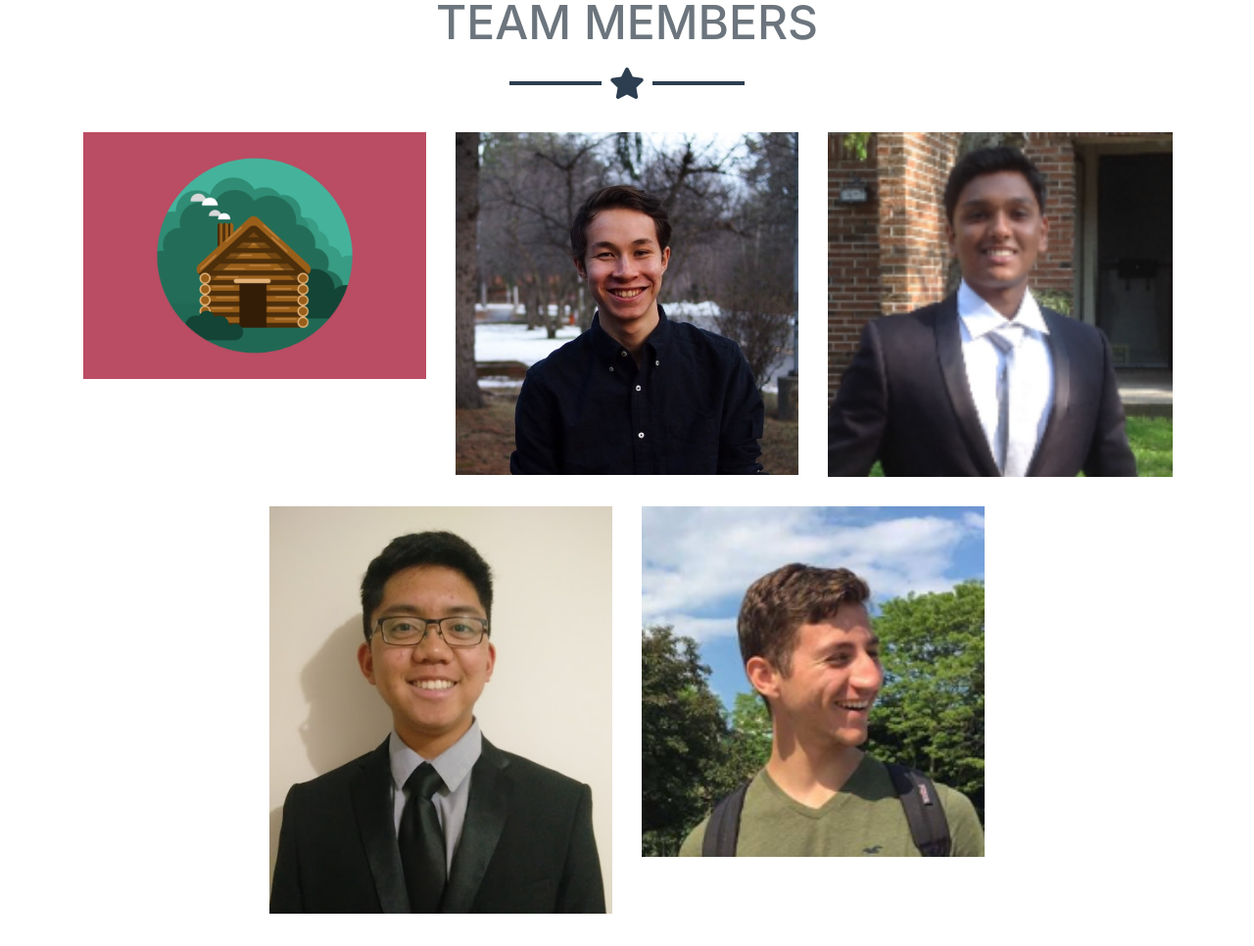
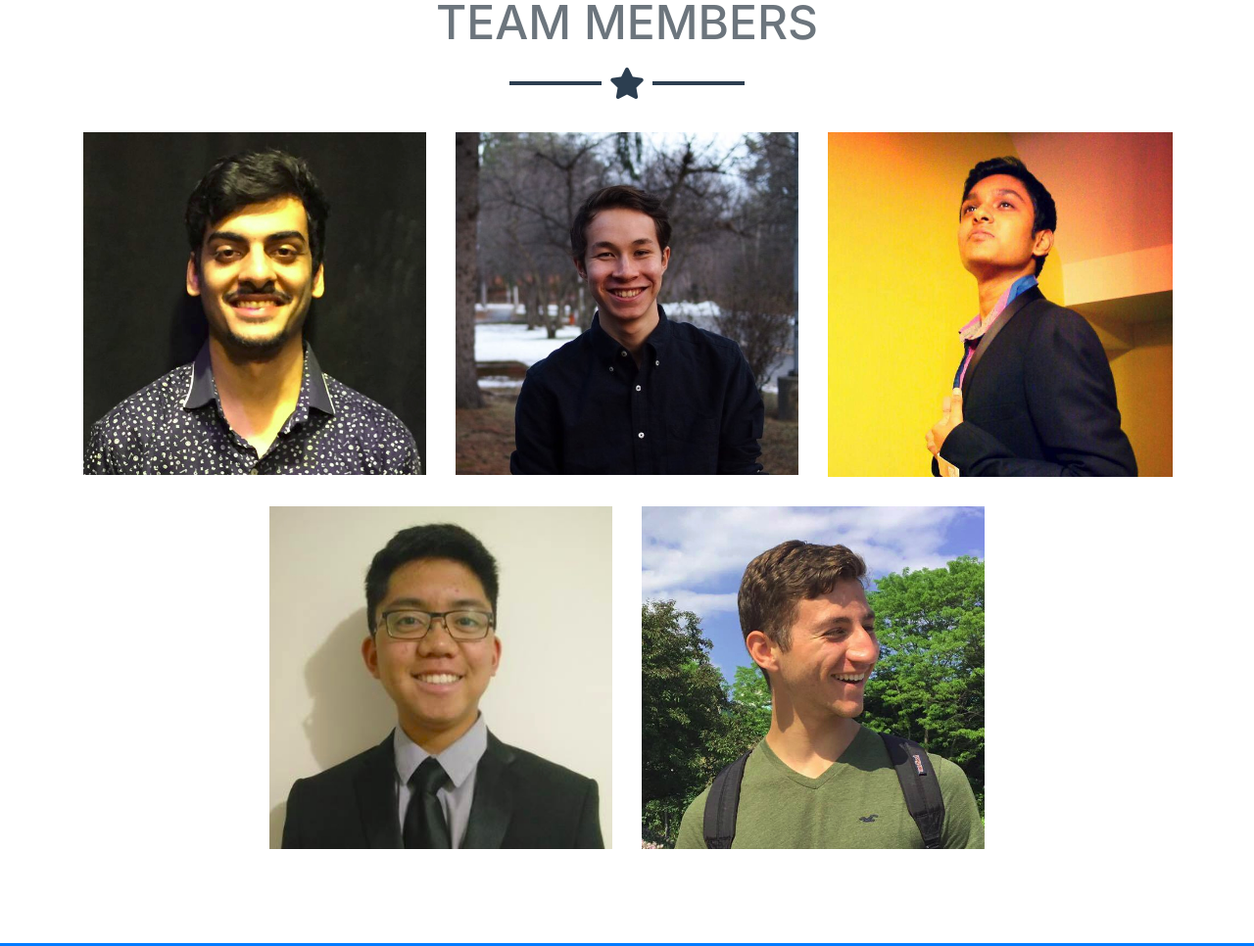
Before and after one commit to datrueonejay/ReportsWorkbench, a website with bundled scripts: page docs/index.html in a window 1280 px wide. Shown: the part 973-1939 px from the top of the page at 98% size. Built offline with nearby package versions, Linux system fonts and the light colour scheme.

Commit message:
Update team photos, add team agreement, remove unnecessary files

```diff
--- a/docs/index.html
+++ b/docs/index.html
@@ -81,7 +81,7 @@
                   <i class="fas fa-search-plus fa-3x"></i>
                 </div>
               </div>
-              <img class="img-fluid portfolio-image" src="img/portfolio/cabin.png" alt="">
+              <img class="img-fluid portfolio-image" src="img/member/rishabh.jpg" alt="">
             </a>
           </div>
           <div class="col-md-6 col-lg-4">
@@ -101,7 +101,7 @@
                   <i class="fas fa-search-plus fa-3x"></i>
                 </div>
               </div>
-              <img class="img-responsive portfolio-image" src="img/member/balaji.png" alt="">
+              <img class="img-responsive portfolio-image" src="img/member/balaji.jpg" alt="">
             </a>
           </div>
           <div class="col-md-6 col-lg-4 offset-lg-2">
@@ -111,7 +111,7 @@
                   <i class="fas fa-search-plus fa-3x"></i>
                 </div>
               </div>
-              <img class="img-fluid portfolio-image" src="img/member/jayden.png" alt="">
+              <img class="img-fluid portfolio-image" src="img/member/jayden.jpg" alt="">
             </a>
           </div>
           <div class="col-md-6 col-lg-4">
@@ -121,7 +121,7 @@
                   <i class="fas fa-search-plus fa-3x"></i>
                 </div>
               </div>
-              <img class="img-fluid portfolio-image" src="img/member/edgar.png" alt="">
+              <img class="img-fluid portfolio-image" src="img/member/edgar.jpg" alt="">
             </a>
           </div>
         </div>
@@ -140,7 +140,7 @@
           </div>
         </div>
         <div class="text-center mt-4">
-          <a class="btn btn-xl btn-outline-light" href="#">
+          <a class="btn btn-xl btn-outline-light" href="res/team25agreement.pdf">
             <i class="fas fa-download mr-2"></i>
             Download Team Agreement!
           </a>
@@ -229,9 +229,9 @@
         <div class="container text-center">
           <div class="row">
             <div class="col-lg-8 mx-auto">
-              <h2 class="text-secondary text-uppercase mb-0">Rishabh</h2>
+              <h2 class="text-secondary text-uppercase mb-0">Rishabh Kant Sharma</h2>
               <hr class="star-dark mb-5">
-              <img class="img-fluid mb-5" src="img/portfolio/cabin.png" alt="">
+              <img class="img-fluid mb-5" src="img/member/rishabh.jpg" alt="">
               <p class="mb-5">I am currently pursuing my degrees in computer and statistical sciences. My major interest is definitely trying to solve complex problems whether they are related mathematics, computer science or even physics.  I was fortunate to work for the Royal Bank of Canada as an automation engineer as a co-op student. This helped me enhance my skills in web development, android/ios mobile application testing but most importantly being a part of a talented team of other like minded co-ops. Additionally I also worked as a control/software engineer at a company named AXYZ. AXYZ is a mid-sized company that makes CNC machines. This was another life changing experience for me as I was given a quite significant role in the development process of AXYZ products. I was a part of a 8 member team of developers who thoroughly liked practicing scrum methodology and many other techniques that made your code safe for the individuals operating the machines. I relish situations where I am challenged and love to work with other like minded individuals to find solutions.
               </p>
               <a class="btn btn-primary btn-lg rounded-pill portfolio-modal-dismiss" href="#">
@@ -277,7 +277,7 @@
             <div class="col-lg-8 mx-auto">
               <h2 class="text-secondary text-uppercase mb-0">Balaji Badu</h2>
               <hr class="star-dark mb-5">
-              <img class="img-fluid mb-5" src="img/member/balaji.png" alt="">
+              <img class="img-fluid mb-5" src="img/member/balaji.jpg" alt="">
               <p class="mb-5">I am a 3rd year computer and stats double Major student at UTSC. I am passionate about expanding my skill-sets and learning new software/technologies. I am an experienced java developer but am currently working on improving my android and web development. Currently, I am working on a restaurant/entertainment explorer(Android app) with a focus on showcasing in-depth information and filtering results based on user-trends. I hope to eventually push it onto the Google Play Store and get real-world exposure/feedback of app deployment. In addition, I am dabling in game development and have recreated the classic pong game via HTML canvas and JavaScript. My career goal is to be an entrepreneur and build a company based on software that is people-oriented; whether it be a helpful service or tool!
               </p>
               <a class="btn btn-primary btn-lg rounded-pill portfolio-modal-dismiss" href="#">
@@ -300,7 +300,7 @@
             <div class="col-lg-8 mx-auto">
               <h2 class="text-secondary text-uppercase mb-0">Jayden Arquelada</h2>
               <hr class="star-dark mb-5">
-              <img class="img-fluid mb-5" src="img/member/jayden.png" alt="">
+              <img class="img-fluid mb-5" src="img/member/jayden.jpg" alt="">
               <p class="mb-5">I am a third year computer science student, specializing in software engineering. I have a keen interest in mobile development, particularly for Android. I have created two Android apps, using Java, but am also learning and working on implementing apps using frameworks such as Flutter and React Native. Previously I worked as an automation developer at Fleet Complete. I automated front-end UI tests for mobile applications and websites, working with testing frameworks such as Xamarin UI test and Selenium. I also helped develop integration tests for our API endpoints, ensuring they still worked as expected after new deployments. As a team, we practiced scrum methodology, ensuring quality work was delivered after one or two week sprints. I am passionate individual, ready to learn and work within a fast-paced environment.
               </p>
               <a class="btn btn-primary btn-lg rounded-pill portfolio-modal-dismiss" href="#">
@@ -323,7 +323,7 @@
             <div class="col-lg-8 mx-auto">
               <h2 class="text-secondary text-uppercase mb-0">Edgar Sarkisian</h2>
               <hr class="star-dark mb-5">
-              <img class="img-fluid mb-5" src="img/member/edgar.png" alt="">
+              <img class="img-fluid mb-5" src="img/member/edgar.jpg" alt="">
               <p class="mb-5">I am a third year computer science student at UTSC, in the Information Systems stream. I am really interested in android development and I have made some apps for fun, as well as iPhone apps too. In January of this year I started a Co-op at CIBC, where I worked as a junior application developer, updating and debugging an internal web-app used for on boarding and maintaining clients. One of my proudest achievements was having the opportunity to participate in CIBC innovation week, where select co-ops were put in teams of two engineers and two business analysts and asked to pitch and present a working demo for a solution to a common client pain point. Although we did not win first place I did learn a lot about the product development life cycle, from user research to design prototyping to testing.
               </p>
               <a class="btn btn-primary btn-lg rounded-pill portfolio-modal-dismiss" href="#">
```
Also changed, not shown: docs/img/member/balaji.jpg (added), docs/img/member/balaji.png (deleted), docs/img/member/edgar.jpg (added), docs/img/member/edgar.png (deleted), docs/img/member/jayden.jpg (added), docs/img/member/jayden.png (deleted), docs/img/member/rishabh.jpg (added), docs/img/portfolio/cabin.png (deleted), docs/img/portfolio/cake.png (deleted), docs/img/portfolio/circus.png (deleted), docs/img/portfolio/game.png (deleted), docs/img/portfolio/safe.png (deleted), docs/img/portfolio/submarine.png (deleted), 2 other files.
